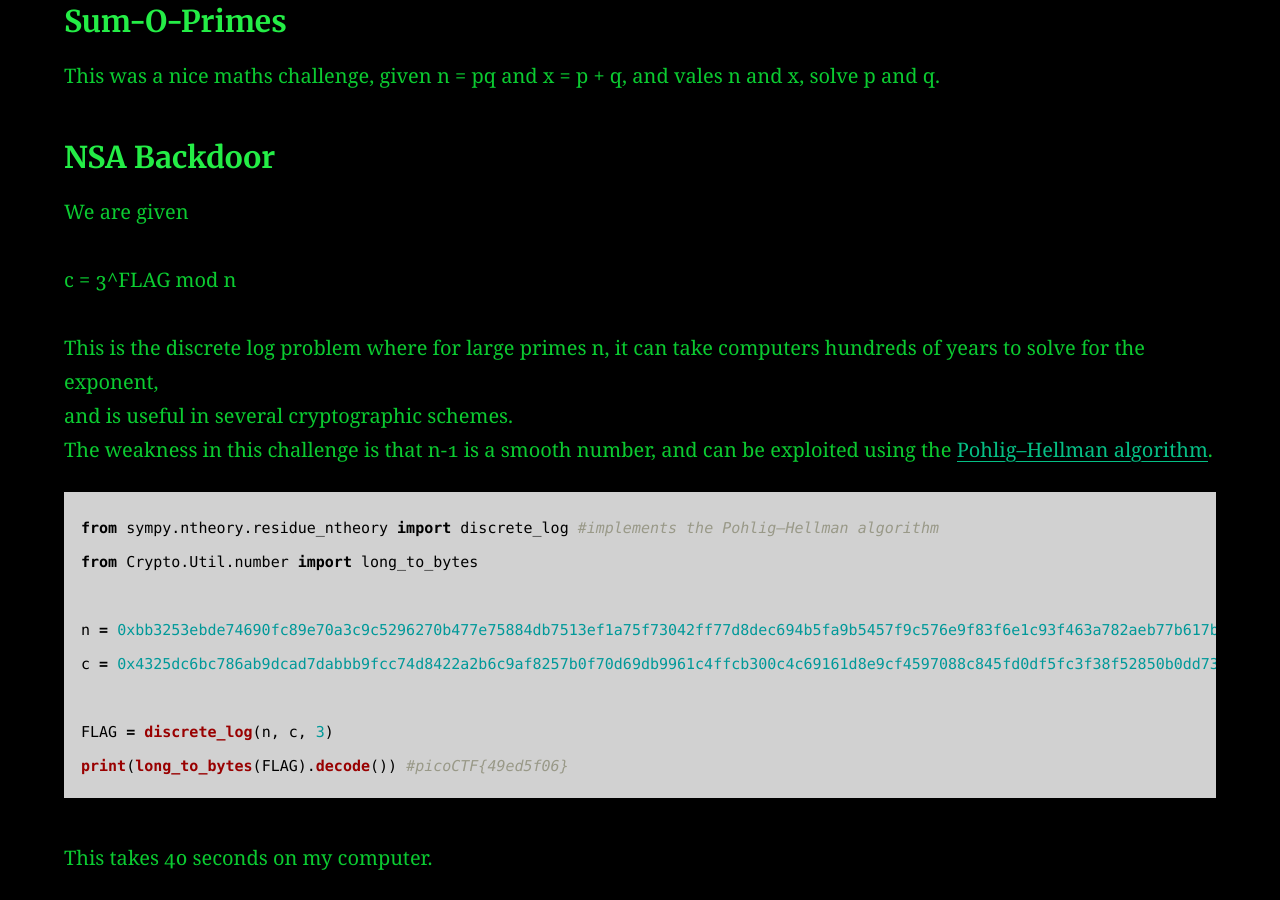
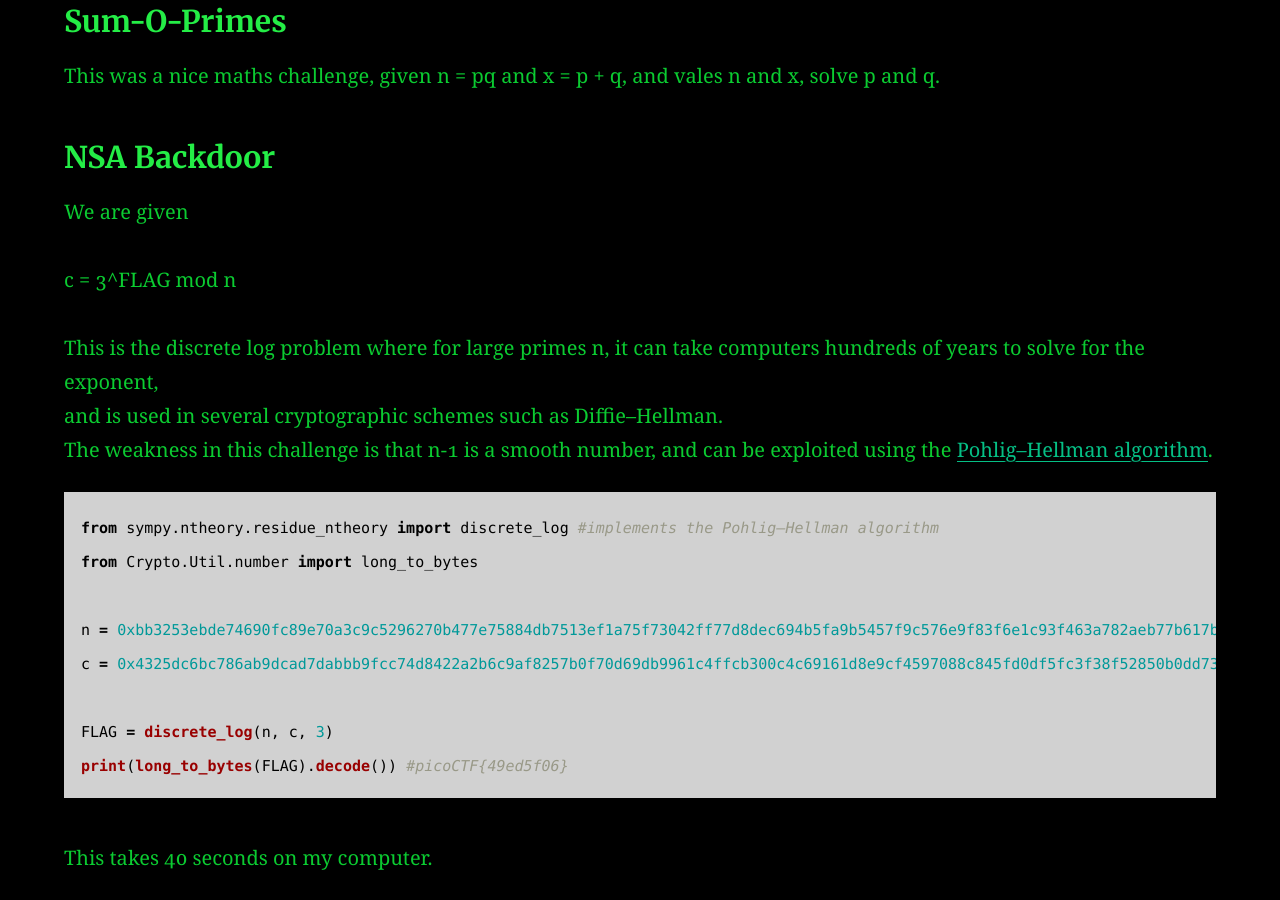
Before and after one commit to AC01010/Connor-McCartney.github.io, a Jekyll site: the page built from _posts/2013-01-06-picoCTF2022.md, in a window 1280 px wide and 900 px high, scrolled down 2908 px. Built offline with Jekyll 4.4.1, drawn with Linux system fonts in a browser that asks for light colours.

Commit message:
Update 2013-01-06-picoCTF2022.md

````diff
--- a/_posts/2013-01-06-picoCTF2022.md
+++ b/_posts/2013-01-06-picoCTF2022.md
@@ -103,7 +103,7 @@ We are given <br>
 c = 3^FLAG mod n <br>
 
 This is the discrete log problem where for large primes n, it can take computers hundreds of years to solve for the exponent, <br>
-and is useful in several cryptographic schemes. <br>
+and is used in several cryptographic schemes such as Diffie–Hellman. <br>
 The weakness in this challenge is that n-1 is a smooth number, and can be exploited using the [Pohlig–Hellman algorithm](https://en.wikipedia.org/wiki/Pohlig%E2%80%93Hellman_algorithm).
 
 ```python
````
